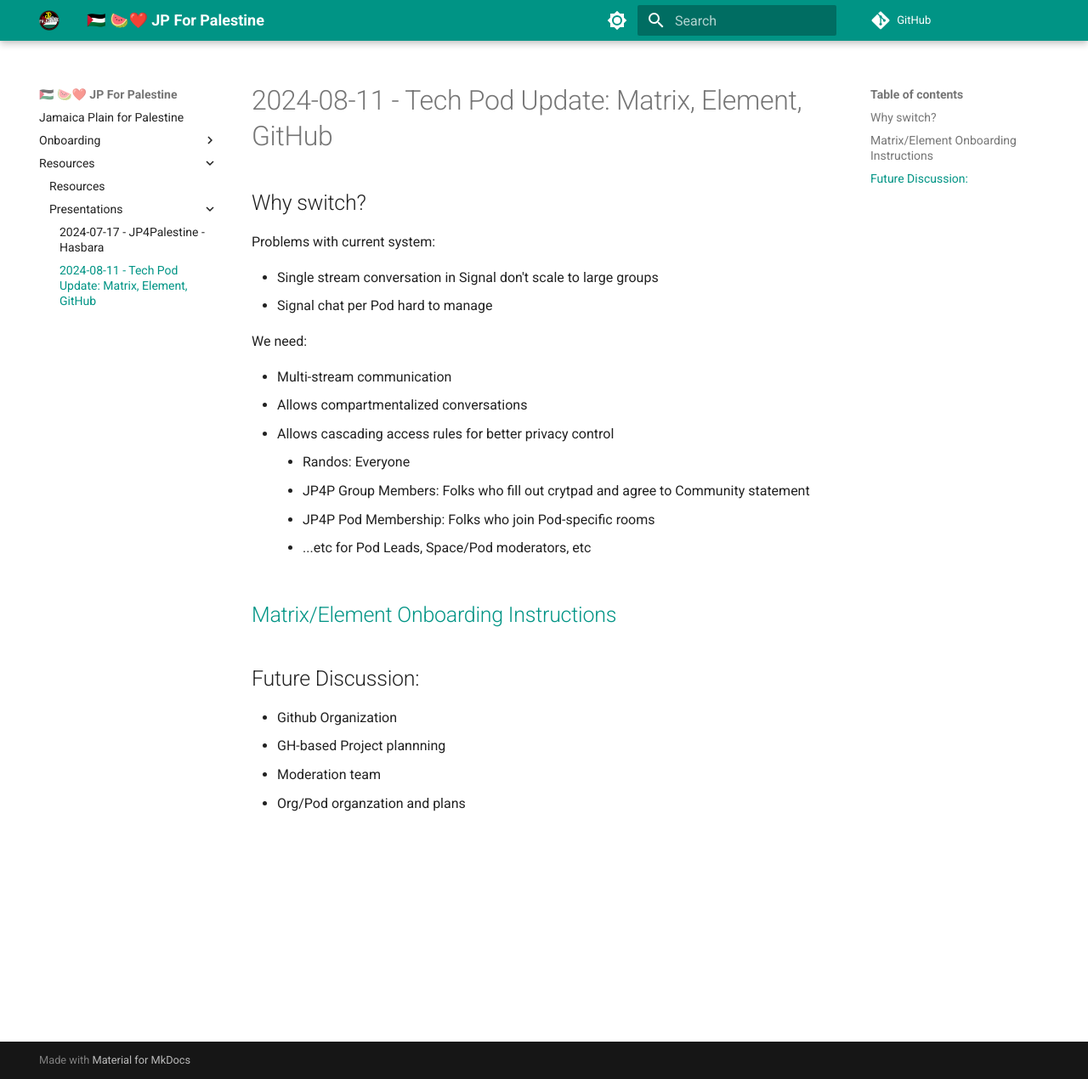
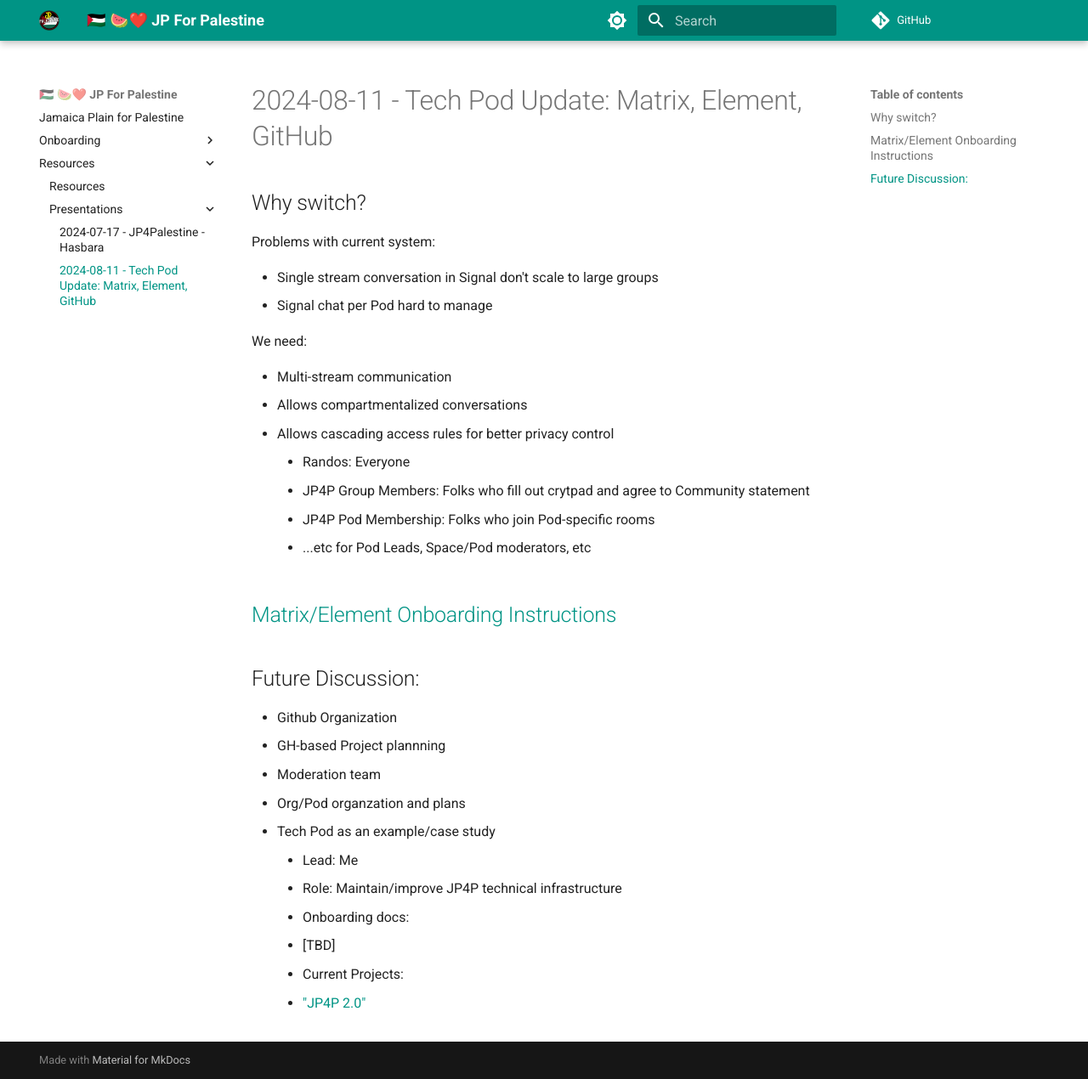
Before and after one commit to jpforpalestine/jpforpalestine, an MkDocs documentation site: the page built from docs/resources/presentations/2024-08-11-JP4P-TechPodUpdate-Matrix-Element-GitHub.md, in a window 1280 px wide and 1270 px high. Shown: the whole window at 85% size. Built offline with MkDocs 1.6.1 and Material for MkDocs 9.7.7, drawn with Linux system fonts in a browser that asks for light colours; comment, search, counter and statistics services are not loaded.

Commit message:
Add sample Tech Pod id

```diff
--- a/docs/resources/presentations/2024-08-11-JP4P-TechPodUpdate-Matrix-Element-GitHub.md
+++ b/docs/resources/presentations/2024-08-11-JP4P-TechPodUpdate-Matrix-Element-GitHub.md
@@ -26,3 +26,10 @@
 - GH-based Project plannning
 - Moderation team
 - Org/Pod organzation and plans
+  - Tech Pod as an example/case study
+    - Lead: Me
+    - Role: Maintain/improve JP4P technical infrastructure
+    - Onboarding docs:
+      -  [TBD]
+    - Current Projects:
+      -  ["JP4P 2.0"](https://github.com/jpforpalestine/jpforpalestine/milestone/1)
```
